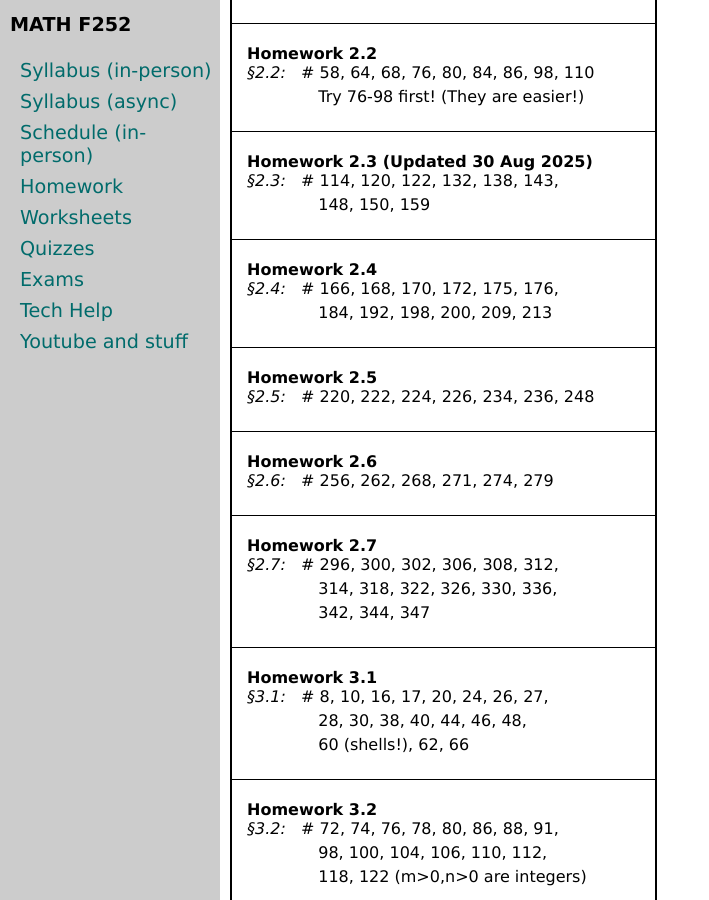
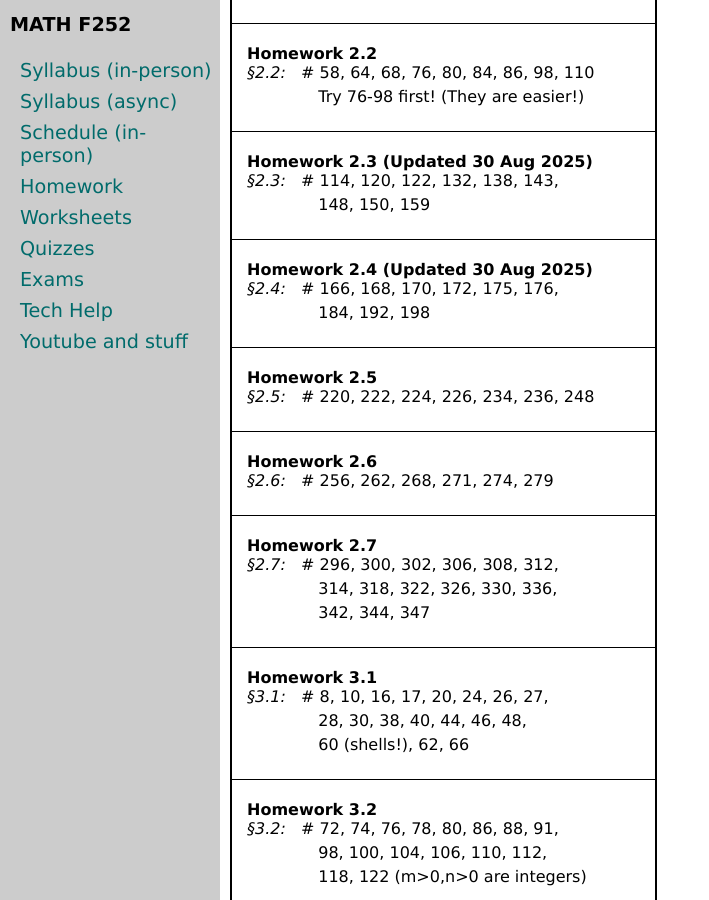
Before and after one commit to uaf-math/calc2, a Jekyll site: the page built from homework.md, in a window 1280 px wide and 900 px high, scrolled down 891 px. Shown: the whole window, without its empty margins (0-709 px from the left). Built offline with Jekyll 4.4.1, drawn with Linux system fonts in a browser that asks for light colours.

Commit message:
Update homework.yml

```diff
--- a/_data/homework.yml
+++ b/_data/homework.yml
@@ -28,11 +28,11 @@ homework:
   - section: 2.3
     problems: 114, 120, 122, 132, 138, 143,
     cont: 148, 150, 159
-- name: Homework 2.4
+- name: Homework 2.4 (Updated 30 Aug 2025)
   sections:
   - section: 2.4
     problems: 166, 168, 170, 172, 175, 176,
-    cont: 184, 192, 198, 200, 209, 213
+    cont: 184, 192, 198
 - name: Homework 2.5
   sections:
   - section: 2.5
```
